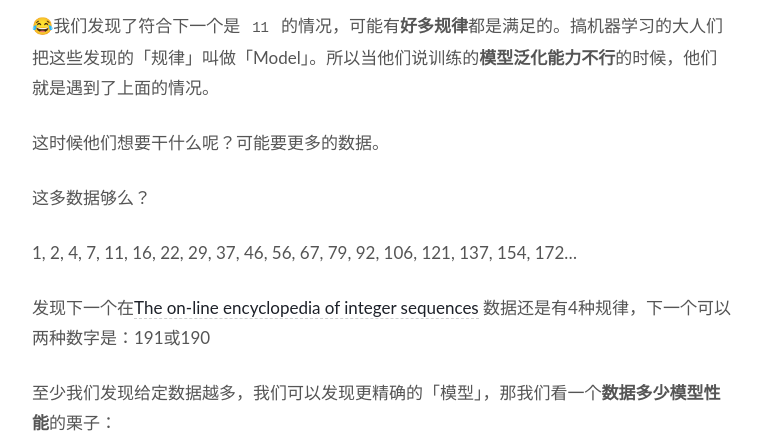
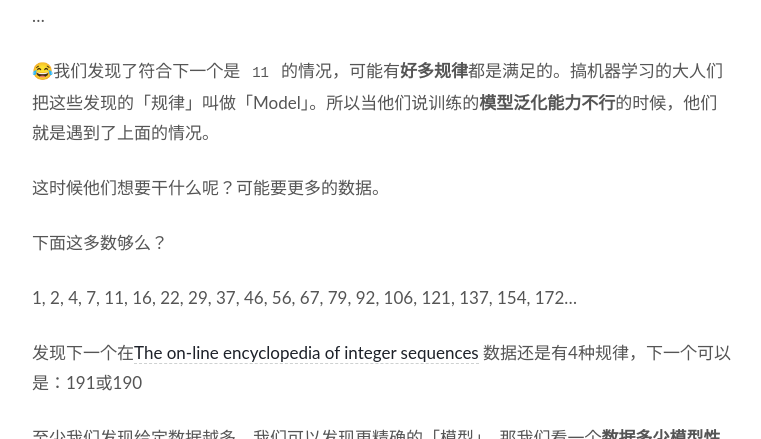
Before and after one commit to WillWang-X/willwang-x.github.io, a Jekyll site: the page built from _posts/2018-03-18-generalization.md, in a window 1280 px wide and 900 px high, scrolled down 3091 px, cut to the strip 73-512 px from the top of the window. Shown: the whole strip, without its empty margins (258-1019 px from the left). Built offline with Jekyll 4.4.1, drawn with Linux system fonts in a browser that asks for light colours.

Commit message:
add generalization

````diff
--- a/_posts/2018-03-18-generalization.md
+++ b/_posts/2018-03-18-generalization.md
@@ -17,6 +17,8 @@
 ```
 给了一组数据: 1,2,4,7...
 下一个数是什么呢？
+
+
 —— 某初二考试题
 ```
 
@@ -61,11 +63,11 @@
 
 这时候他们想要干什么呢？可能要更多的数据。
 
-这多数据够么？
+下面这多数够么？
 
 1, 2, 4, 7, 11, 16, 22, 29, 37, 46, 56, 67, 79, 92, 106, 121, 137, 154, 172...
 
-发现下一个在[The on-line encyclopedia of integer sequences](https://oeis.org/search?q=1%2C+2%2C+4%2C+7%2C+11%2C+16%2C+22%2C+29%2C+37%2C+46%2C+56%2C+67%2C+79%2C+92%2C+106%2C+121%2C+137%2C+154%2C+172&sort=&language=&go=Search) 数据还是有4种规律，下一个可以两种数字是：191或190
+发现下一个在[The on-line encyclopedia of integer sequences](https://oeis.org/search?q=1%2C+2%2C+4%2C+7%2C+11%2C+16%2C+22%2C+29%2C+37%2C+46%2C+56%2C+67%2C+79%2C+92%2C+106%2C+121%2C+137%2C+154%2C+172&sort=&language=&go=Search) 数据还是有4种规律，下一个可以是：191或190
 
 至少我们发现给定数据越多，我们可以发现更精确的「模型」，那我们看一个**数据多少模型性能**的栗子：
 
````
Also changed, not shown: other parts of _posts/2018-03-18-generalization.md (+1 -1 lines).
